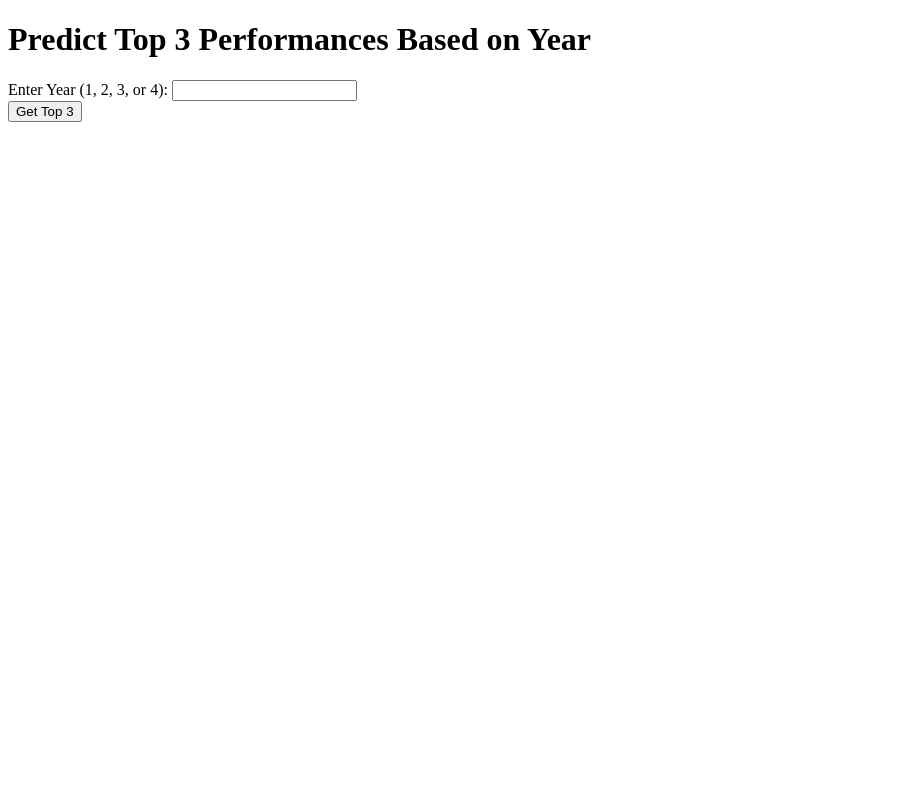
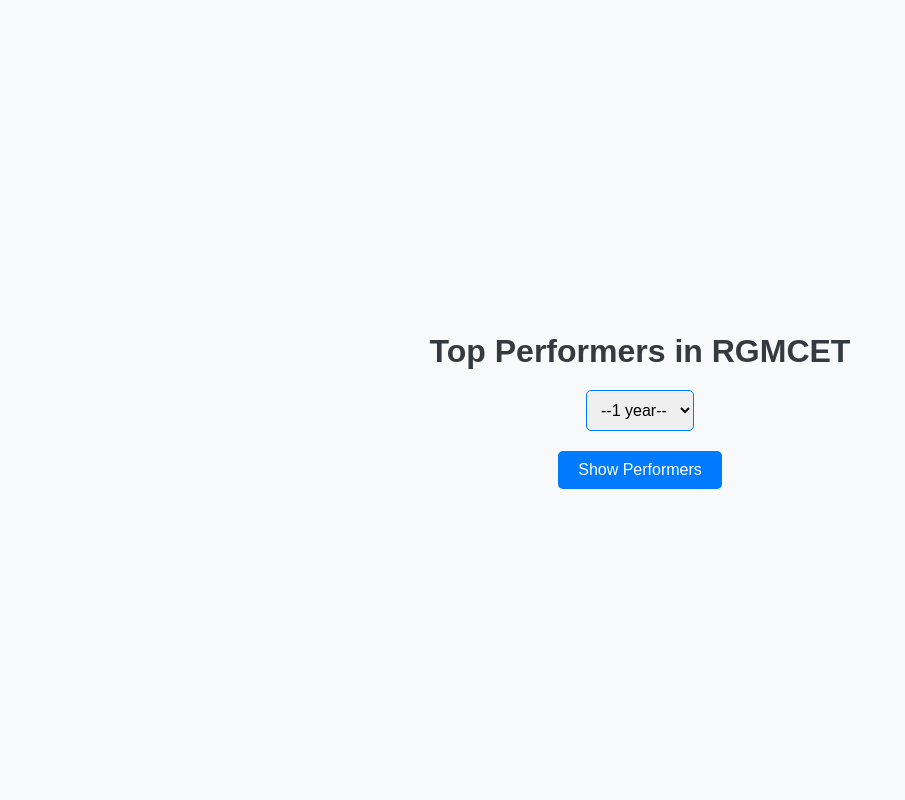
Before and after one commit to kalpanareddy-29/Student-Performance, a Flask app: template Templates/demo.html in a window 1280 px wide. Shown: the whole page, without its empty margins (0-905 px from the left). Run offline with Flask 3, Linux system fonts and the light colour scheme; the template is opened without the code that fills it, so the values that code supplies are empty; parts of the project's set-up code (start-up, migrations or seed data) failed here and were passed over.

Commit message:
Update demo.html

```diff
--- a/Templates/demo.html
+++ b/Templates/demo.html
@@ -3,18 +3,77 @@
 <head>
     <meta charset="UTF-8">
     <meta name="viewport" content="width=device-width, initial-scale=1.0">
-    <title>ML Model - Top 3 Performances</title>
+    <title>Top Performers</title>
+    <style>
+        /* Center the content on the page */
+        body {
+            display: flex;
+            flex-direction: column;
+            justify-content: center;
+            align-items: center;
+            height: 100vh;
+            margin: 0;
+            font-family: Arial, sans-serif;
+            background-color: #f8f9fa;
+        }
+
+        /* Heading style */
+        h1 {
+            color: #343a40;
+            margin-bottom: 20px;
+        }
+
+        /* Select dropdown style */
+        select {
+            padding: 10px;
+            font-size: 16px;
+            margin-bottom: 20px;
+            border: 1px solid #007bff;
+            border-radius: 5px;
+            cursor: pointer;
+            transition: border-color 0.3s;
+        }
+
+        select:hover {
+            border-color: #0056b3;
+        }
+
+        /* Button style */
+        button {
+            padding: 10px 20px;
+            font-size: 16px;
+            color: white;
+            background-color: #007bff;
+            border: none;
+            border-radius: 5px;
+            cursor: pointer;
+            transition: background-color 0.3s;
+        }
+
+        button:hover {
+            background-color: #0056b3;
+        }
+
+        /* Message display */
+        .message {
+            margin-top: 20px;
+            font-size: 18px;
+            color: #28a745;
+            display: none; /* Initially hidden */
+        }
+    </style>
 </head>
 <body>
-    <h1>Predict Top 3 Performances Based on Year</h1>
-    <form id="prediction-form">
-        <label for="year">Enter Year (1, 2, 3, or 4):</label>
-        <input type="text" name="year" required><br>
+    <h1>Top Performers in RGMCET</h1>
+    <select id="year" name="year">
+        <option value="1">--1 year--</option>
+        <option value="2">--2 year--</option>
+        <option value="3">--3 year--</option>
+        <option value="4">--4 year--</option>
+    </select>
+    <button onclick="displayMessage()">Show Performers</button>
+    <div class="message" id="message">Performers for Year: <span id="selectedYear"></span></div>
 
-        <input type="submit" value="Get Top 3">
-    </form>
-
-    <h2> <span id="result"></span></h2>
 
     <script>
         document.getElementById('prediction-form').addEventListener('submit', async function (e) {
```
